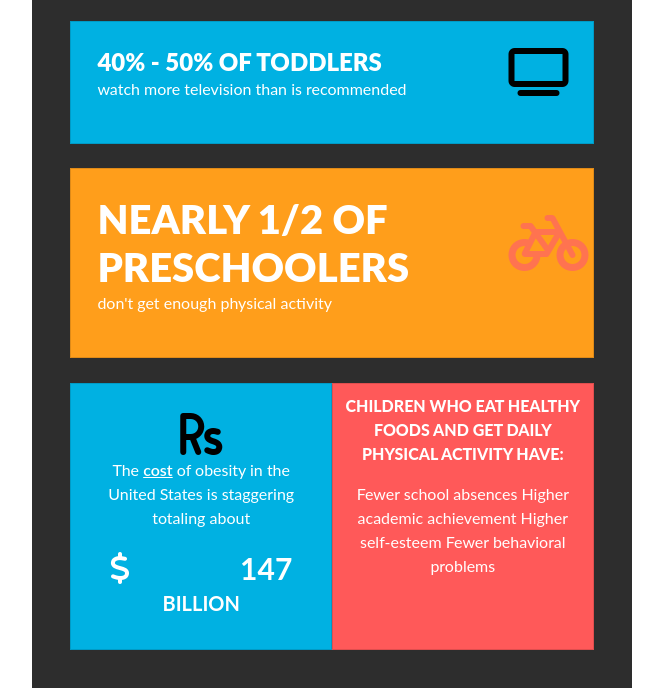
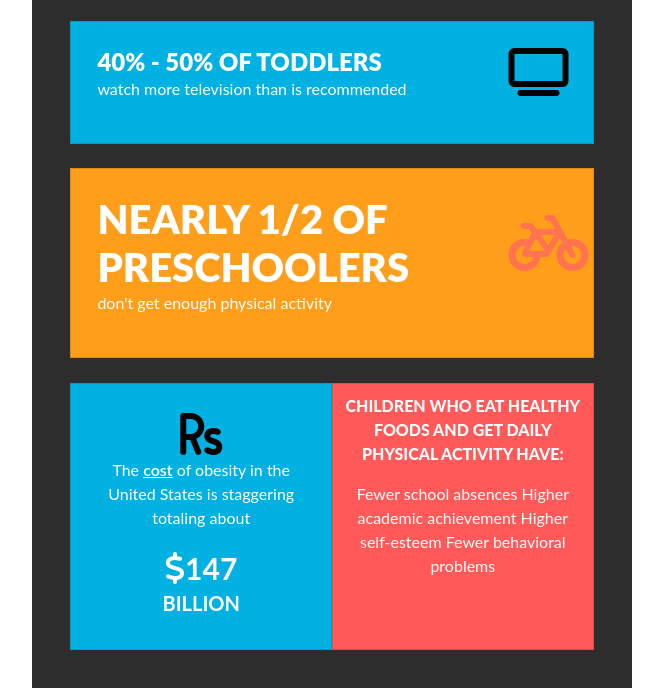
Before and after one commit to Naveenchikka/HTML_CSS, a plain HTML site: page index.html in a window 1280 px wide. Shown: the part 1370-2058 px from the top of the page, without its empty margins (308-971 px from the left). Drawn offline with nearby package versions, Linux system fonts and the light colour scheme.

Commit message:
Update style.css

```diff
--- a/style.css
+++ b/style.css
@@ -103,7 +103,7 @@ h1 {
 .fa-dollar-sign
 {
     color: white;
-    margin-right: 110px;
+
 }
 
 .seventh-row
```
